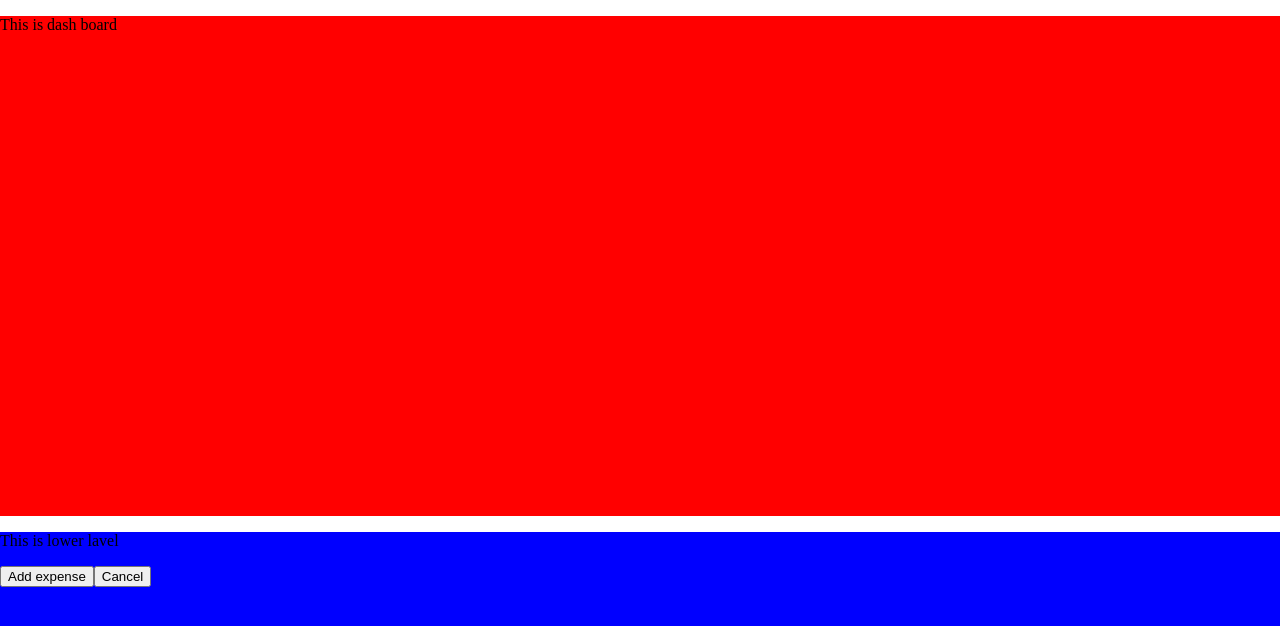
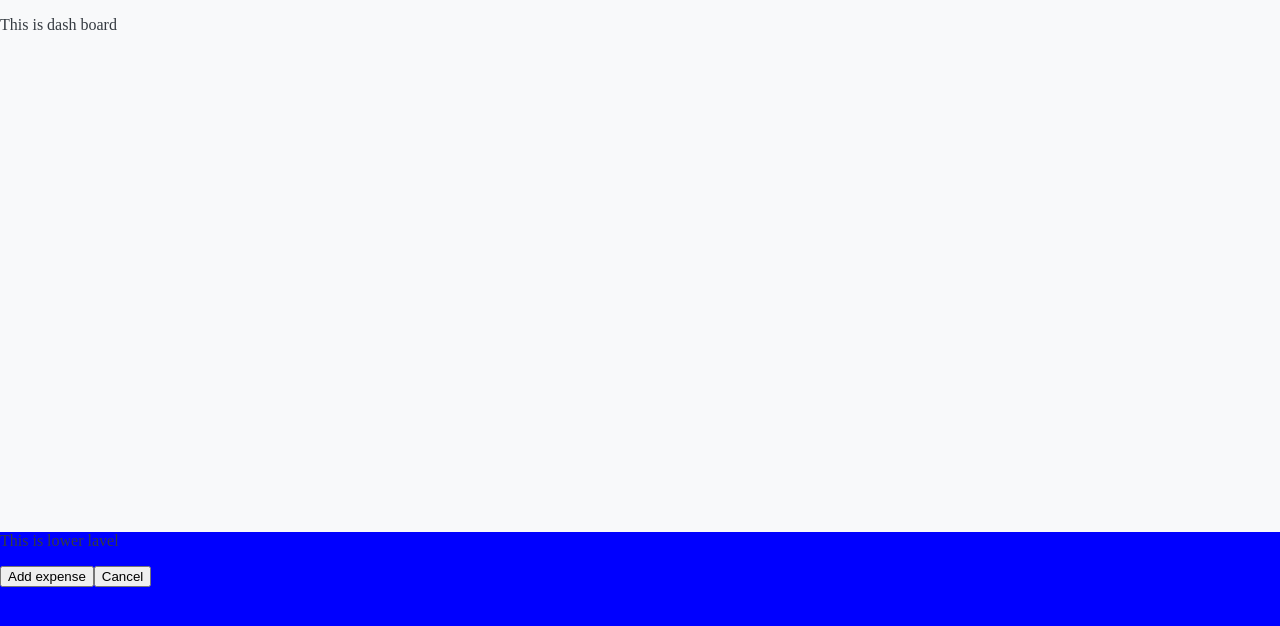
Before and after one commit to rohitghatal1/ExpenseTracker-React-TS, a React (Create React App) app: page / in a window 1280 px wide. Shown: the top 626 px of the page. Built offline with nearby package versions, Linux system fonts and the light colour scheme.

Commit message:
included global css in index file

```diff
--- a/src/CSS/dashboard.css
+++ b/src/CSS/dashboard.css
@@ -1,7 +1,7 @@
 .div1{
     width: 100%;
     height: 500px;
-    background-color: red;
+    background-color: var(--background-color);
 }
 
 .div2{
--- a/src/index.tsx
+++ b/src/index.tsx
@@ -1,6 +1,7 @@
 import React from 'react';
 import ReactDOM from 'react-dom/client';
 import './index.css';
+import './CSS/global.css'
 import App from './App';
 import reportWebVitals from './reportWebVitals';
 
```
